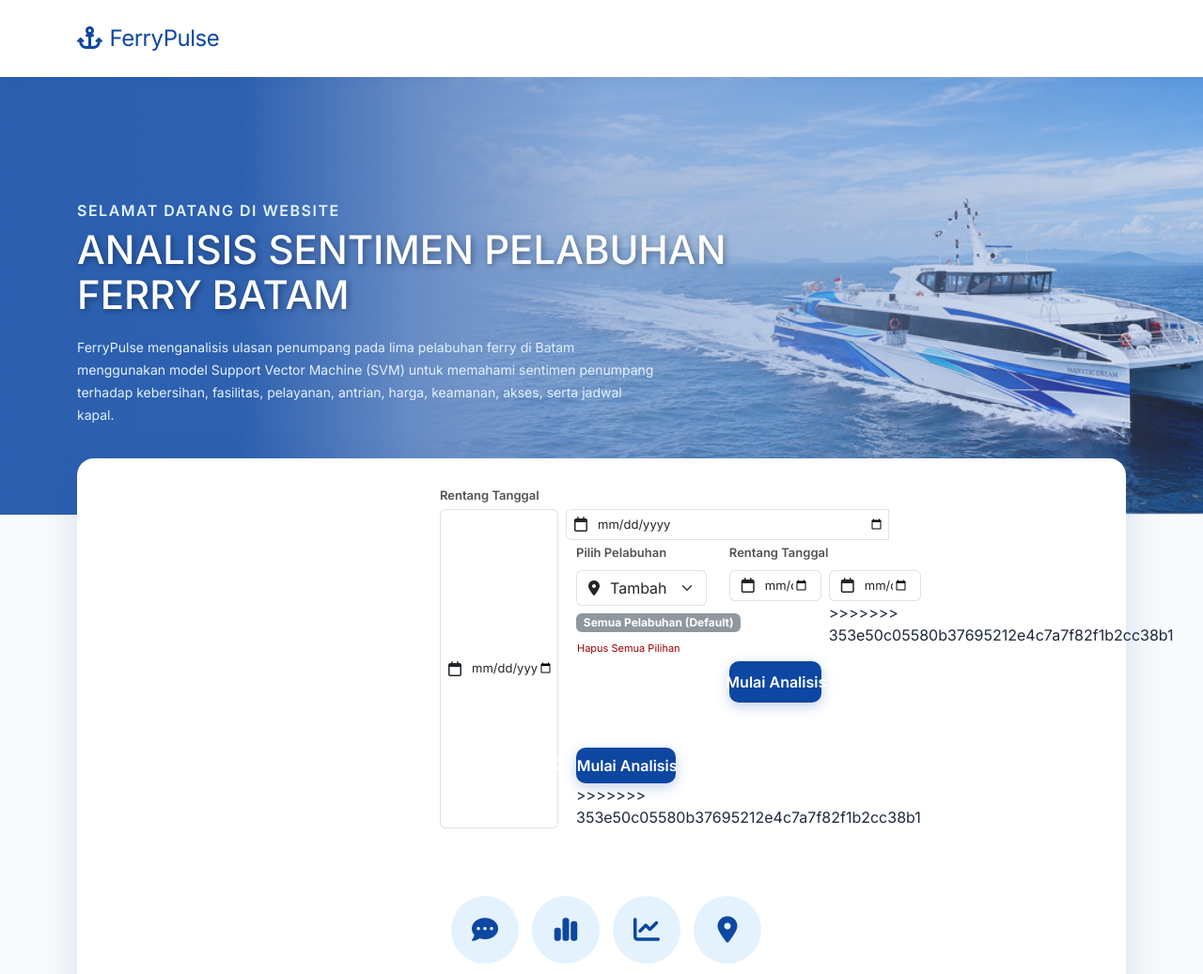
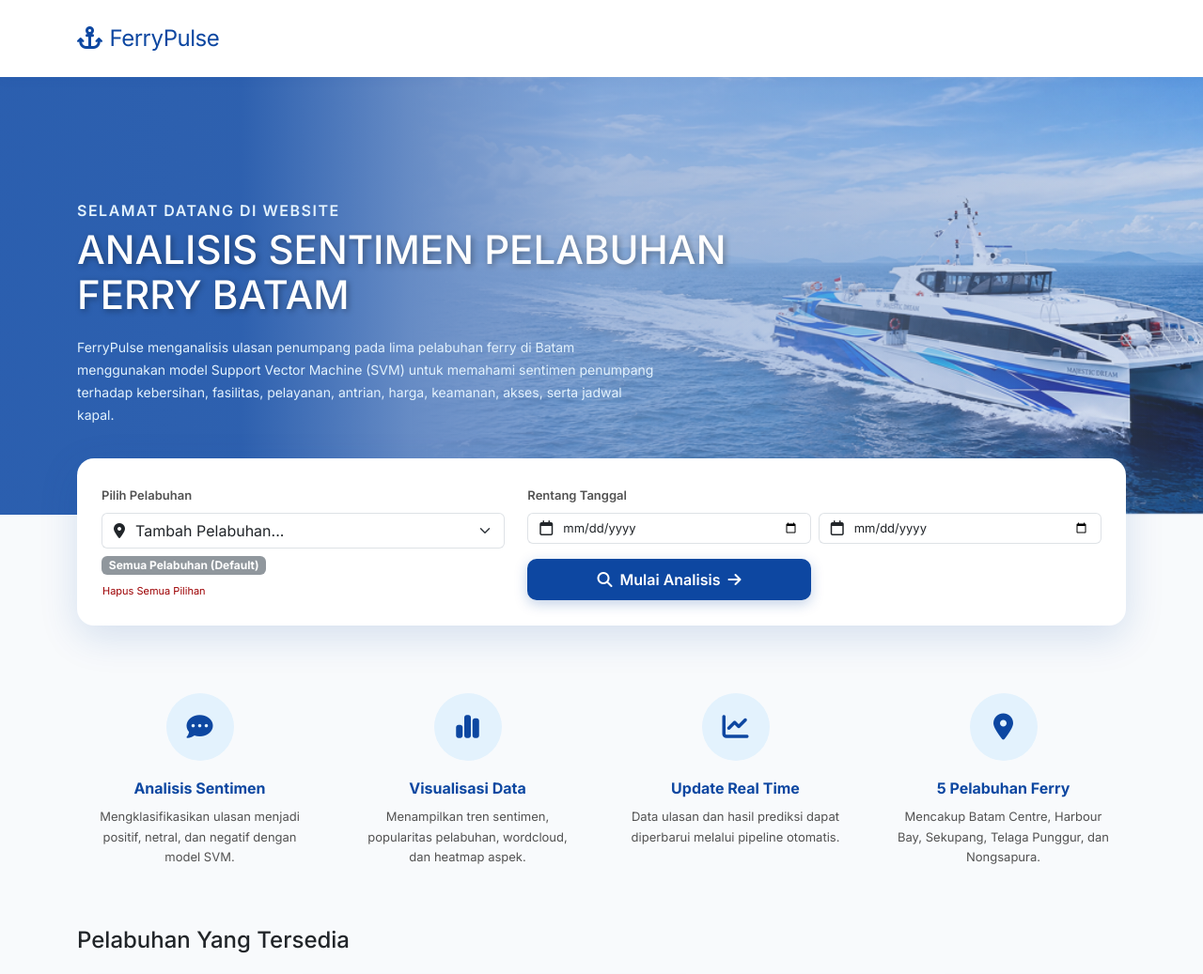
Before and after one commit to yolo00/ReviewSummaryforHarbor, a Flask app: page / in a window 1280 px wide. Shown: the top 1037 px of the page at 94% size. Run offline with Flask 3, Linux system fonts and the light colour scheme.

Commit message:
fix: merge conflict on landing page

```diff
--- a/templates/index.html
+++ b/templates/index.html
@@ -37,7 +37,6 @@
                 <div class="col-lg-8">
                     <h1 class="hero-title fw-700 mb-2">SELAMAT DATANG DI WEBSITE</h1>
                     <h1 class="hero-headline text-white fw-800">ANALISIS SENTIMEN PELABUHAN FERRY BATAM</h1>
-                    <!-- [FIX] Ganti Lorem Ipsum dengan deskripsi sebenarnya -->
                     <p class="hero-text mb-0">
                         FerryPulse menganalisis ulasan penumpang pada lima pelabuhan ferry di Batam
                         menggunakan model Support Vector Machine (SVM) untuk memahami sentimen
@@ -49,39 +48,9 @@
         </div>
     </div>
 
-        <!-- Filter Box (Floating) -->
+    <!-- Filter Box (Floating) -->
     <div class="container">
         <div class="filter-card">
-
-            <div class="row g-3 align-items-end">
-
-                <!-- Pilih Pelabuhan (Lebar 4) -->
-                <div class="col-12 col-lg-4">
-                    <label class="filter-label mb-1">Pilih Pelabuhan</label>
-                    <div class="input-group">
-                        <span class="input-group-text bg-white border-end-0"><i class="fa-solid fa-location-dot text-dark"></i></span>
-                        <select id="selectPelabuhan" class="form-select border-start-0 ps-0 fw-500">
-                            <option value="ALL">Semua Pelabuhan</option>
-                            <option value="Batam Centre">Batam Centre</option>
-                            <option value="Harbour Bay">Harbour Bay</option>
-                            <option value="Telaga Punggur">Telaga Punggur</option>
-                            <option value="Nongsapura">Nongsapura</option>
-                            <option value="Sekupang">Sekupang</option>
-                        </select>
-                    </div>
-                </div>
-
-                <!-- Rentang Tanggal (Lebar 4) -->
-                <div class="col-12 col-lg-4">
-                    <label class="filter-label mb-1">Rentang Tanggal</label>
-                    <div class="d-flex gap-2">
-                        <div class="input-group">
-                            <span class="input-group-text bg-white border-end-0 px-2"><i class="fa-regular fa-calendar text-dark"></i></span>
-                            <input type="date" id="indexTanggalFrom" class="form-control border-start-0 px-1 fw-500" style="font-size: 13px;" title="Dari Tanggal">
-                        </div>
-                        <div class="input-group">
-                            <span class="input-group-text bg-white border-end-0 px-2"><i class="fa-regular fa-calendar text-dark"></i></span>
-                            <input type="date" id="indexTanggalTo" class="form-control border-start-0 px-1 fw-500" style="font-size: 13px;" title="Sampai Tanggal">
 
             <div class="row g-4 align-items-start">
 
@@ -129,7 +98,6 @@
                                 <input type="date" id="indexTanggalTo" class="form-control border-start-0 ps-0 fw-500"
                                        style="font-size: 13px;" aria-label="Tanggal akhir">
                             </div>
->>>>>>> 353e50c05580b37695212e4c7a7f82f1b2cc38b1
                         </div>
                         <!-- Tombol: tepat di bawah tanggal mulai -->
                         <div class="col-12 col-sm-6 mt-3">
@@ -139,20 +107,6 @@
                             </a>
                         </div>
                     </div>
-
-                </div>
-
-                <!-- Tombol Mulai Analisis (Lebar 4) -->
-                <div class="col-12 col-lg-4">
-                    <!-- Label kosong agar sejajar dengan kolom lain di desktop -->
-                    <label class="filter-label mb-1 d-none d-lg-block">&nbsp;</label>
-
-                    <!-- Gunakan height: 38px agar tingginya sama persis dengan input form -->
-                    <a href="/dashboard" id="btnMulai" class="btn btn-primary-custom text-white w-100 d-flex justify-content-center align-items-center gap-2" style="height: 38px; padding: 0; white-space: nowrap;">
-                        <i class="fa-solid fa-magnifying-glass"></i> Mulai Analisis <i class="fa-solid fa-arrow-right"></i>
-                    </a>
-
->>>>>>> 353e50c05580b37695212e4c7a7f82f1b2cc38b1
                 </div>
 
             </div>
@@ -165,25 +119,21 @@
             <div class="col-lg-3 col-md-6 feature-col">
                 <div class="feature-icon"><i class="fa-solid fa-comment-dots"></i></div>
                 <h5 class="feature-title">Analisis Sentimen</h5>
-                <!-- [FIX] Ganti Lorem Ipsum -->
                 <p class="feature-desc px-3">Mengklasifikasikan ulasan menjadi positif, netral, dan negatif dengan model SVM.</p>
             </div>
             <div class="col-lg-3 col-md-6 feature-col">
                 <div class="feature-icon"><i class="fa-solid fa-chart-simple"></i></div>
                 <h5 class="feature-title">Visualisasi Data</h5>
-                <!-- [FIX] Ganti Lorem Ipsum -->
                 <p class="feature-desc px-3">Menampilkan tren sentimen, popularitas pelabuhan, wordcloud, dan heatmap aspek.</p>
             </div>
             <div class="col-lg-3 col-md-6 feature-col">
                 <div class="feature-icon"><i class="fa-solid fa-chart-line"></i></div>
                 <h5 class="feature-title">Update Real Time</h5>
-                <!-- [FIX] Ganti Lorem Ipsum -->
                 <p class="feature-desc px-3">Data ulasan dan hasil prediksi dapat diperbarui melalui pipeline otomatis.</p>
             </div>
             <div class="col-lg-3 col-md-6 feature-col">
                 <div class="feature-icon"><i class="fa-solid fa-location-dot"></i></div>
                 <h5 class="feature-title">5 Pelabuhan Ferry</h5>
-                <!-- [FIX] Ganti Lorem Ipsum -->
                 <p class="feature-desc px-3">Mencakup Batam Centre, Harbour Bay, Sekupang, Telaga Punggur, dan Nongsapura.</p>
             </div>
         </div>
@@ -193,7 +143,6 @@
     <div class="container mt-5 mb-5 pb-5">
         <h4 class="fw-800 mb-4 text-dark">Pelabuhan Yang Tersedia</h4>
         <div class="row row-cols-1 row-cols-md-2 row-cols-lg-5 g-4">
-            <!-- [FIX] Nama pelabuhan di card disamakan dengan <option> di filter. -->
             <div class="col">
                 <div class="card port-card h-100">
                     <img src="https://www.melayupedia.com/foto_berita/2024/04/2024-04-26-jumlah-penumpang-pelabuhan-batam-periode-triwulan-i-2024-naik-7-persen.jpg" class="port-img" alt="Batam Centre">
```
